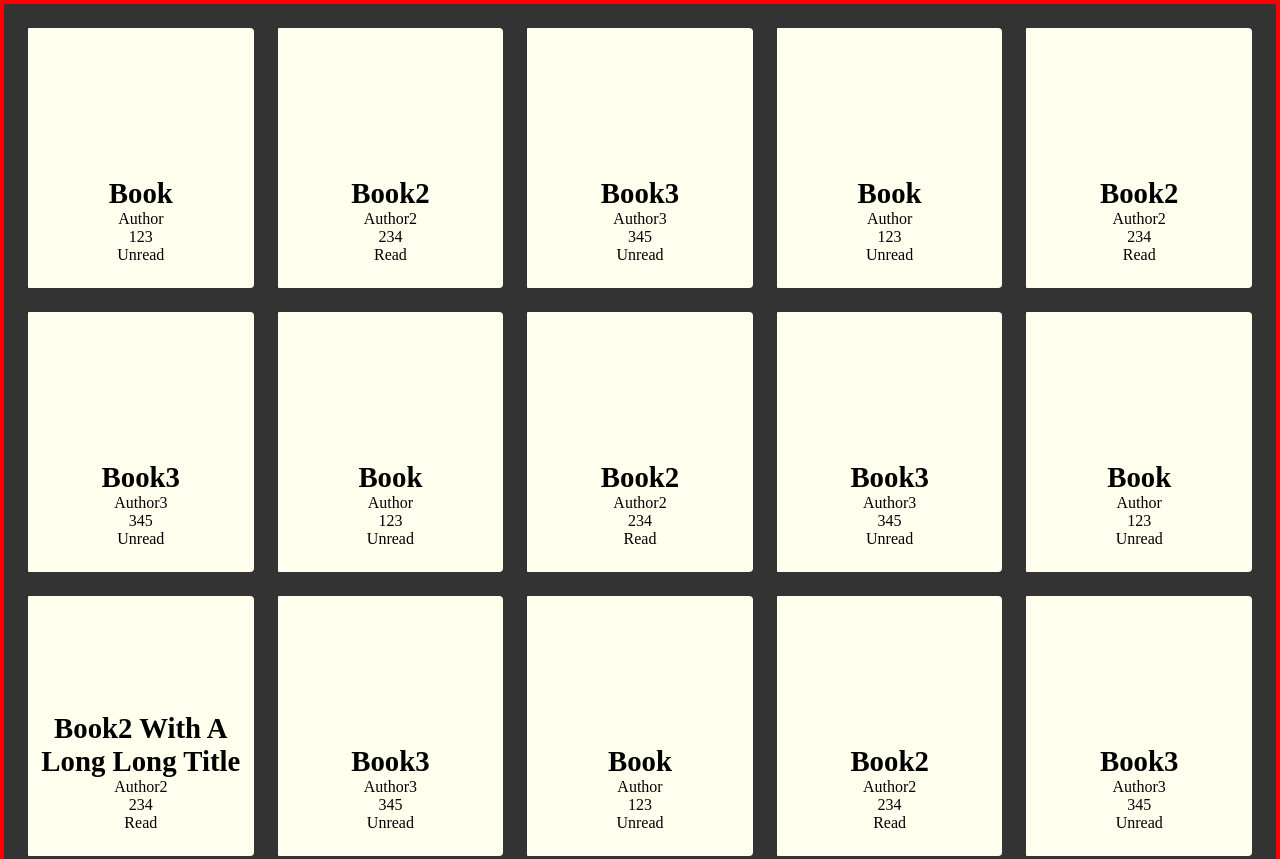
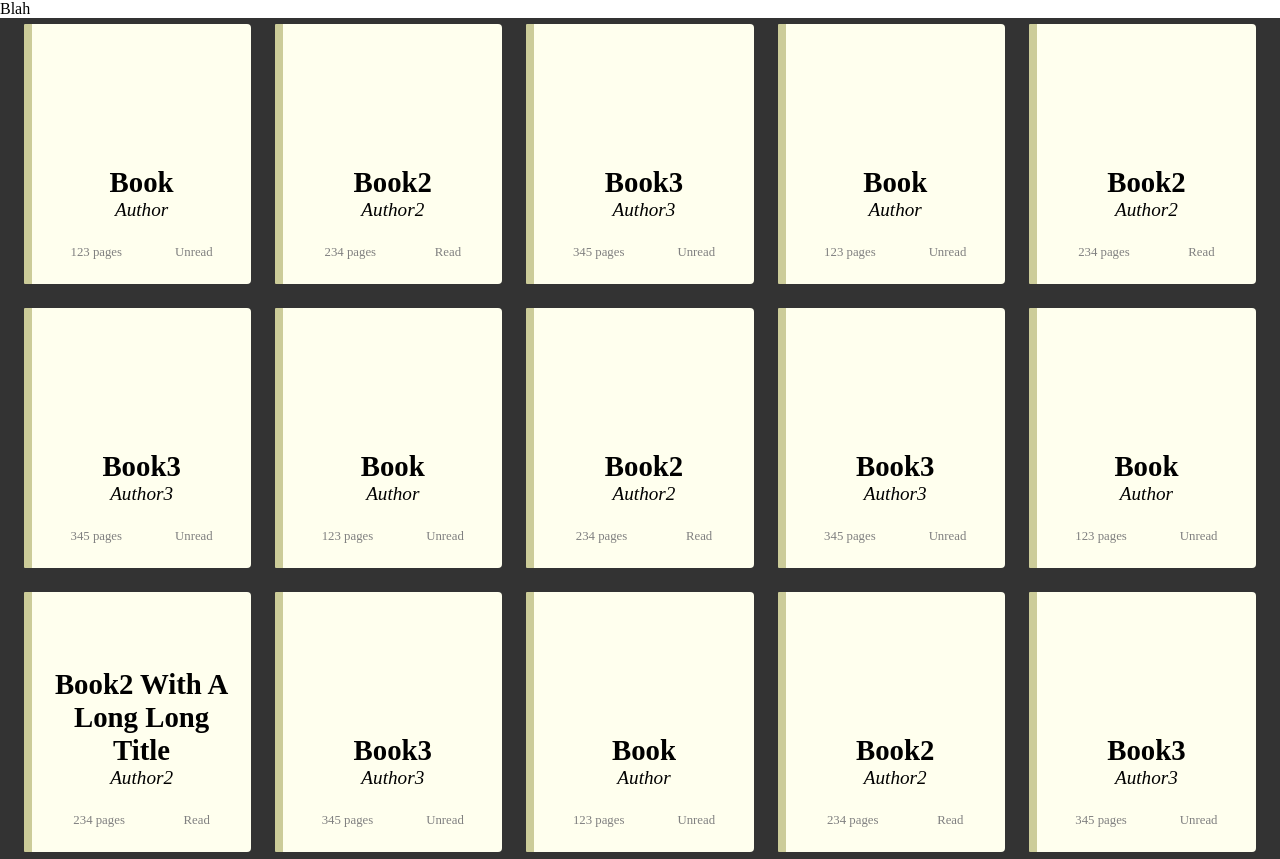
Before and after one commit to nathaniel-lowy/odin-library, a plain HTML site: page index.html in a window 1280 px wide. Shown: the top 859 px of the page. Drawn offline with Linux system fonts and the light colour scheme.

Commit message:
Introduce a header for adding books and other purposes
Just bare-bones, needs fleshed out.

```diff
--- a/index.html
+++ b/index.html
@@ -8,6 +8,8 @@
     <script src="script.js" defer></script>
 </head>
 <body>
+    <header>Blah
+    </header>
     <main id="library">
 
     </main>
--- a/script.js
+++ b/script.js
@@ -25,16 +25,19 @@ function displayLibrary() {
         const author = document.createElement("p");
         author.textContent = book.author;
         author.classList = "author";
+        const bottomInfo = document.createElement("div");
+        bottomInfo.classList = "bottom-info";
         const pages = document.createElement("p");
-        pages.textContent = book.pages;
+        pages.textContent = book.pages + " pages";
         pages.classList = "pages";
         const read = document.createElement("p");
         read.textContent = book.read ? "Read" : "Unread";
         read.classList = "read";
         bookDiv.appendChild(title);
         bookDiv.appendChild(author);
-        bookDiv.appendChild(pages);
-        bookDiv.appendChild(read);
+        bottomInfo.appendChild(pages);
+        bottomInfo.appendChild(read);
+        bookDiv.appendChild(bottomInfo);
 
         libraryContainer.appendChild(bookDiv);
     }));
--- a/styles.css
+++ b/styles.css
@@ -4,9 +4,15 @@
     box-sizing: border-box;
 }
 
+header {
+    position: fixed;
+    width: 100vw;
+    height: px;
+    background-color: white;
+}
+
 #library {
     background-color: #333;
-    border: 4px red solid;
     display: grid;
     grid-template-columns: repeat(auto-fit, minmax(200px, 1fr));
     gap: 24px;
@@ -14,7 +20,6 @@
 }
 
 .book {
-    /* border: 2px blue solid; */
     min-height: 260px;
     display: flex;
     flex-direction: column;
@@ -25,9 +30,23 @@
     border-bottom-right-radius: 4px;
     text-align: center;
     padding: 0px 12px 24px 12px;
+    border-left: 8px #CC9 solid;
+}
+
+.book .bottom-info {
+    display: flex;
+    justify-content: space-around;
+    color: gray;
+    margin-top: 24px;
+    font-size: 0.8rem;
 }
 
 .book .title {
     font-weight: bold;
     font-size: 1.8rem;
 }
+
+.book .author {
+    font-style: italic;
+    font-size: 1.2rem;
+}
```
